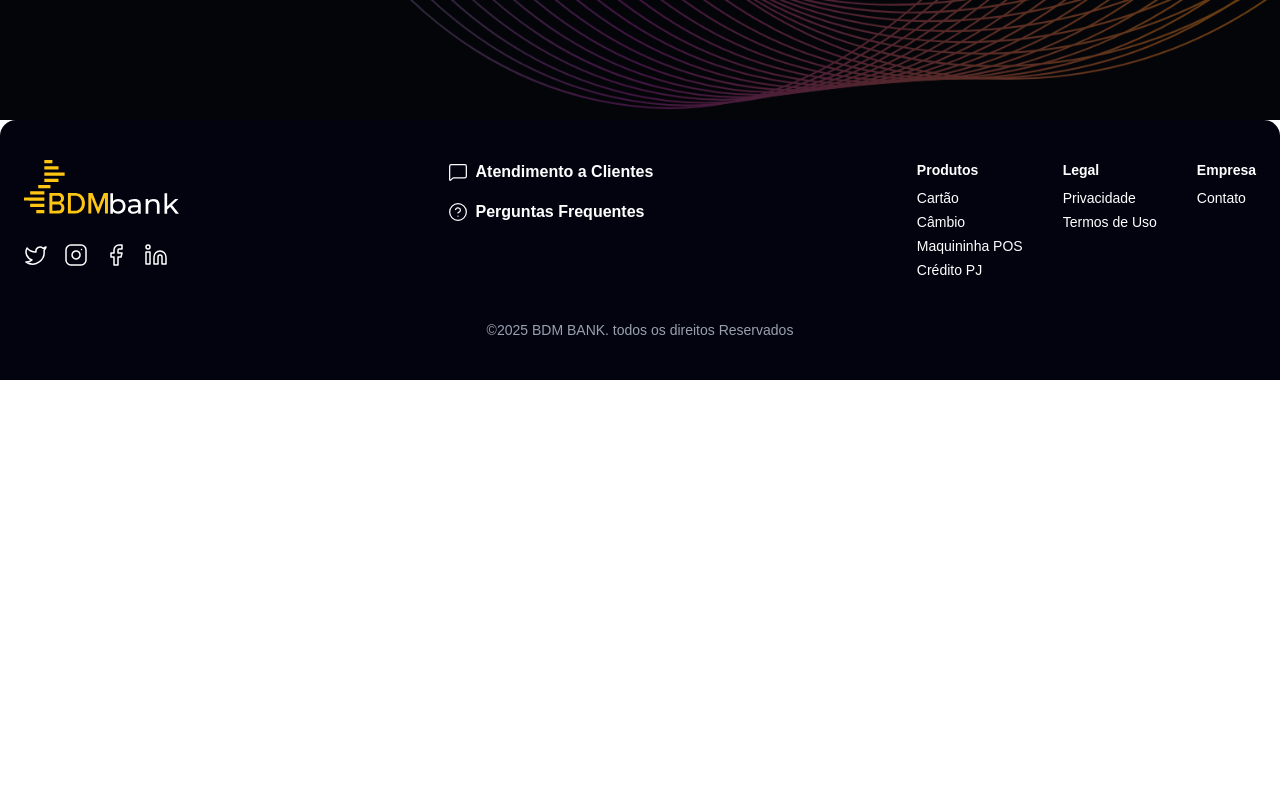
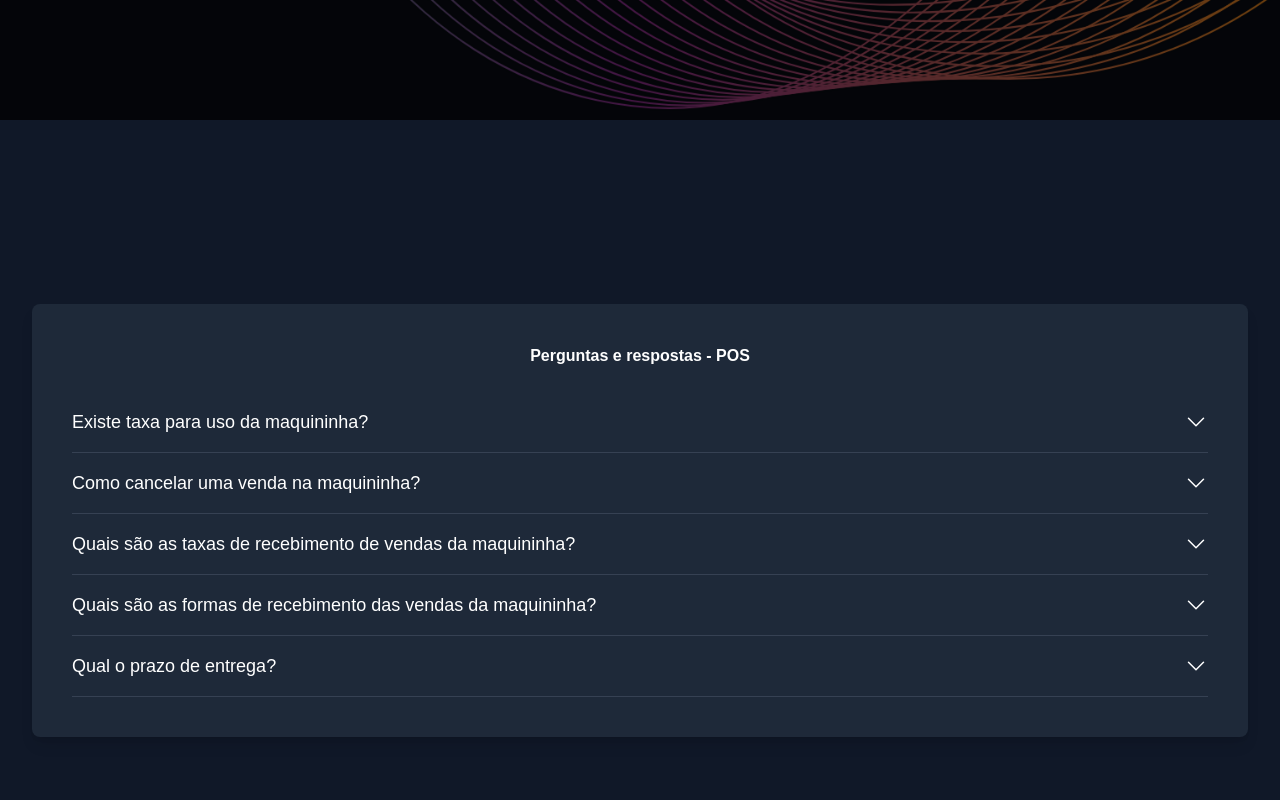
Before and after one commit to PauloMats/BDMbank-web3-frontend, a Next.js app: page /pos in a window 1280 px wide. Shown: the part 1480-2280 px from the top of the page. Before the commit the page ends 1860 px from the top, so only its background shows below. Built offline with nearby package versions, Linux system fonts and the light colour scheme.

Commit message:
feat(faq-component): add FAQ component and lib heroicons

```diff
--- a/package.json
+++ b/package.json
@@ -11,6 +11,7 @@
   "dependencies": {
     "@emotion/react": "^11.14.0",
     "@emotion/styled": "^11.14.0",
+    "@heroicons/react": "^2.2.0",
     "@mdi/js": "^7.4.47",
     "@mdi/react": "^1.6.1",
     "@mui/icons-material": "^7.0.0",
--- a/src/app/pos/page.tsx
+++ b/src/app/pos/page.tsx
@@ -1,6 +1,8 @@
+"use client";
 import React from 'react';
 import ProductHero from '@/components/ProductHero/ProductHero';
 import PosBandeiras from '@/components/PosBandeiras/PosBandeiras';
+import FAQ from '@/components/Faq/FAQ';
 
 const PosPage = () => {
   return (
@@ -11,6 +13,7 @@ const PosPage = () => {
         backgroundImageUrl="/img/pos-hero.png"
       />
       <PosBandeiras />
+      <FAQ />
     </main>
   );
 };
--- /dev/null
+++ b/src/components/Faq/FAQ.tsx
@@ -0,0 +1,22 @@
+"use client";
+import React from 'react';
+import FAQItem from './FaqItem';
+import faqData from './FaqData';
+import { FAQItemData } from './typo';
+
+const FAQ: React.FC = () => {
+  return (
+    <section className="bg-gray-900 min-h-screen flex items-center justify-center p-4 sm:p-6 md:p-8">
+      <div className="max-w-3x2 w-full bg-gray-800 rounded-lg shadow-lg p-6 sm:p-8 md:p-10">
+        <h2 className="text-3x1 font-bold text-white mb-6 text-center">Perguntas e respostas - POS</h2>
+        <div>
+          {faqData.map((item: FAQItemData) => (
+            <FAQItem key={item.id} question={item.question} answer={item.answer} />
+          ))}
+        </div>
+      </div>
+    </section>
+  );
+};
+
+export default FAQ;
--- /dev/null
+++ b/src/components/Faq/FaqData.ts
@@ -0,0 +1,32 @@
+"use client";
+import { FAQItemData } from './typo';
+
+const faqData: FAQItemData[] = [
+  {
+    id: 1,
+    question: "Existe taxa para uso da maquininha?",
+    answer: "Sim, geralmente há taxas de transação aplicadas a cada venda processada pela maquininha. As taxas variam de acordo com o tipo de transação (débito, crédito à vista, crédito parcelado) e o plano contratado.",
+  },
+  {
+    id: 2,
+    question: "Como cancelar uma venda na maquininha?",
+    answer: "O processo de cancelamento de uma venda na maquininha pode variar um pouco dependendo do modelo e da operadora. Geralmente, você precisa acessar o menu de 'Estorno' ou 'Cancelamento' na maquininha, informar o valor da venda e, em alguns casos, o código da transação original.",
+  },
+  {
+    id: 3,
+    question: "Quais são as taxas de recebimento de vendas da maquininha?",
+    answer: "As taxas de recebimento de vendas variam amplamente entre as diferentes empresas de maquininhas e os planos oferecidos. As taxas comuns incluem uma porcentagem sobre o valor da venda para débito e crédito, e podem haver taxas adicionais para parcelamento. É importante consultar a tabela de tarifas da sua operadora.",
+  },
+  {
+    id: 4,
+    question: "Quais são as formas de recebimento das vendas da maquininha?",
+    answer: "As formas de recebimento das vendas da maquininha geralmente incluem o depósito direto na sua conta bancária (corrente ou poupança) ou em uma conta digital associada à maquininha. O prazo para o dinheiro cair na conta também varia, podendo ser no mesmo dia, D+1, D+2, D+30, etc., dependendo do plano.",
+  },
+  {
+    id: 5,
+    question: "Qual o prazo de entrega?",
+    answer: "O prazo de entrega da maquininha pode variar de acordo com a sua localização e a empresa. Geralmente, as empresas informam um prazo estimado no momento da compra, que pode variar de alguns dias úteis a algumas semanas. Você pode rastrear o status da entrega pelo site ou aplicativo da operadora.",
+  },
+];
+
+export default faqData;
--- /dev/null
+++ b/src/components/Faq/FaqItem.tsx
@@ -0,0 +1,36 @@
+"use client";
+import React, { useState } from 'react';
+import { ChevronDownIcon, ChevronUpIcon } from '@heroicons/react/24/outline';
+
+interface FAQItemProps {
+  question: string;
+  answer: string;
+}
+
+const FAQItem: React.FC<FAQItemProps> = ({ question, answer }) => {
+  const [isOpen, setIsOpen] = useState<boolean>(false);
+
+  return (
+    <div className="border-b border-gray-700 py-4">
+      <button
+        className="flex justify-between items-center w-full text-left focus:outline-none"
+        onClick={() => setIsOpen(!isOpen)}
+        aria-expanded={isOpen}
+      >
+        <h3 className="text-lg font-medium text-white">{question}</h3>
+        {isOpen ? (
+          <ChevronUpIcon className="h-6 w-6 text-white" />
+        ) : (
+          <ChevronDownIcon className="h-6 w-6 text-white" />
+        )}
+      </button>
+      {isOpen && (
+        <p className="mt-2 text-gray-300 pr-6" id={`faq-answer-${question.replace(/\s/g, '-')}`}>
+          {answer}
+        </p>
+      )}
+    </div>
+  );
+};
+
+export default FAQItem;
--- /dev/null
+++ b/src/components/Faq/typo.ts
@@ -0,0 +1,5 @@
+export interface FAQItemData {
+  id: number;
+  question: string;
+  answer: string;
+}
```
Also changed, not shown: 1 other file (tests, documents, lock files or other folders).
